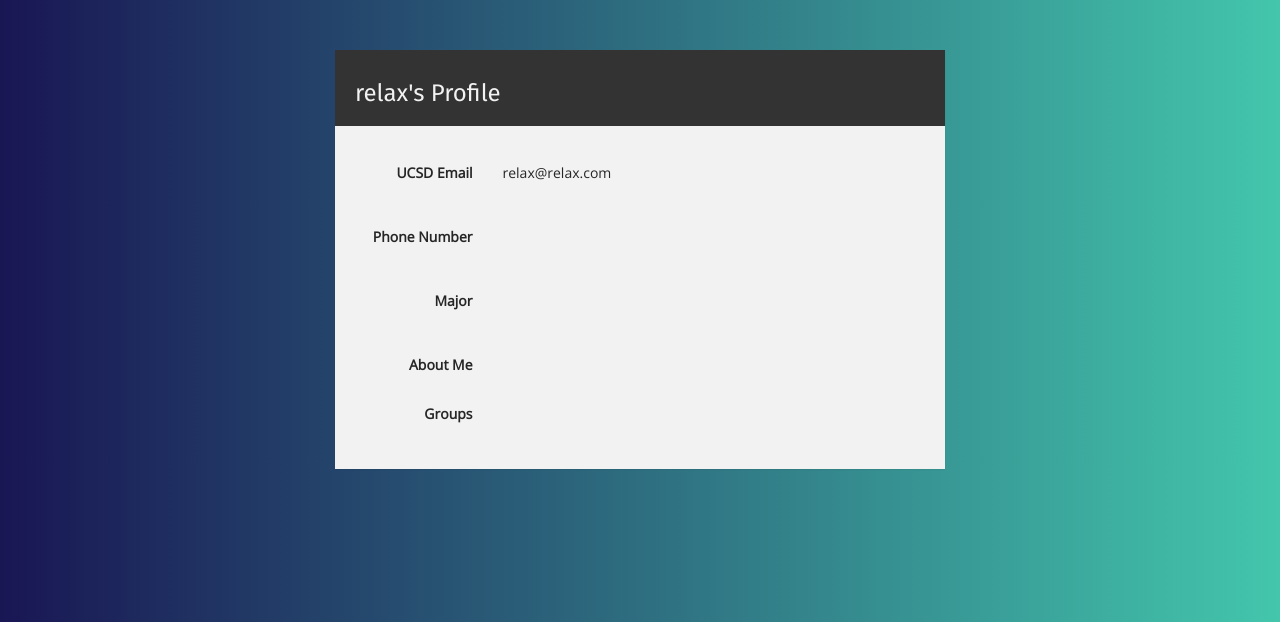
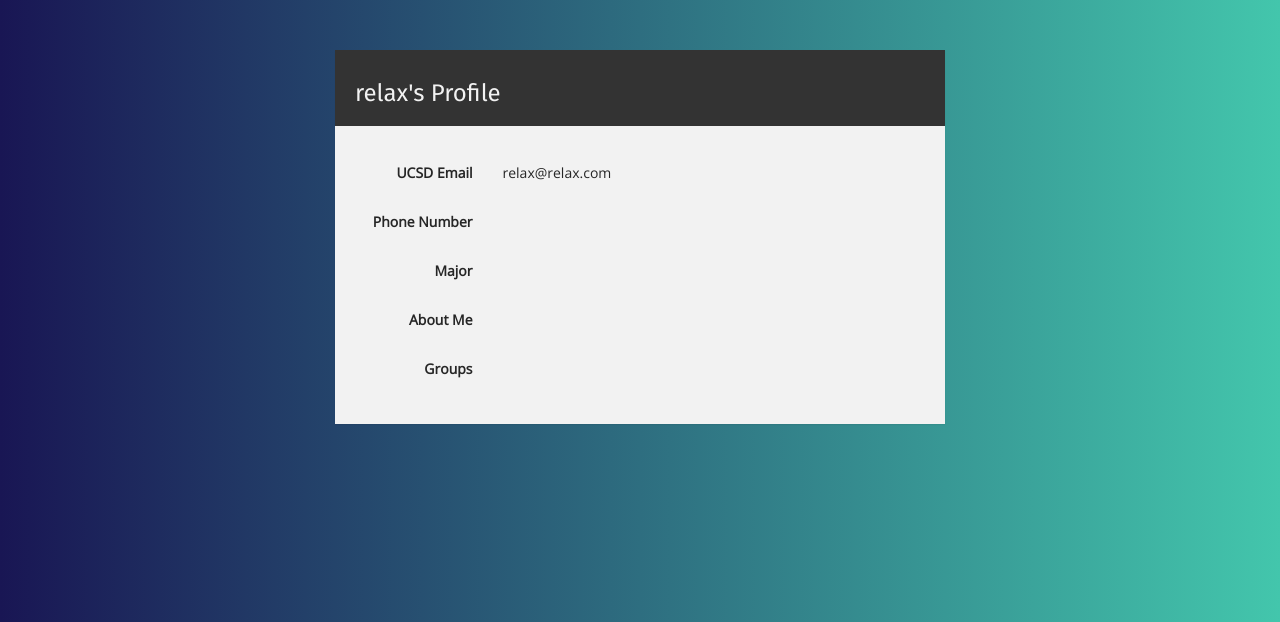
Before and after one commit to yil667/SquadUCSD, a PHP site: page /pages/viewprofile.php?userid=1 in a window 1280 px wide. Shown: the part 50-672 px from the top of the page. Run offline with PHP 8.4, Linux system fonts and the light colour scheme; the visitor is signed in with stand-in values (Sample User, id 1); data comes from the database, SQL or seed files in the repository; data that the repository does not hold is empty; some libraries are stand-ins or nearby versions.

Commit message:
fixed spacing in view profile and edited error color message

```diff
--- a/css/login.css
+++ b/css/login.css
@@ -20,5 +20,5 @@
 }
 
 #email-error, #login-error, #register-error, .error {
-    color: red;
+    color: rgba(255, 0, 2, 0.74);
 }
--- a/css/profile.css
+++ b/css/profile.css
@@ -37,7 +37,7 @@ textarea {
 }
 
 #error-display, .error {
-    color: red;
+    color: rgba(255, 0, 2, 0.74);
 }
 
  #update-info {
--- a/pages/viewprofile.php
+++ b/pages/viewprofile.php
@@ -142,21 +142,21 @@ else {
                             </div>
                         </div>
 
-                        <div class="form-group row">
+                        <div class="form-group">
                             <label for="phone" class="col-sm-3 control-label">Phone Number</label>
                             <div class="col-sm-9">
                                 <p class="form-control-static" name="phone" id="phone"></p>
                             </div>
                         </div>
 
-                        <div class="form-group row">
+                        <div class="form-group">
                             <label for="major" class="col-sm-3 control-label">Major</label>
                             <div class="col-sm-9">
                                 <p class="form-control-static" name="major" id="major"></p>
                             </div>
                         </div>
 
-                        <div class="form-group row">
+                        <div class="form-group">
                             <label for="about" class="col-sm-3 control-label">About Me</label>
                             <div class="col-sm-9">
                                 <p class="form-control-static" name="about" id="about"></p>
@@ -174,7 +174,6 @@ else {
 
                         <div class="form-group">
                             <div class="text-center" id="buttons">
-
                             </div>
                         </div>
                     </form>
```
